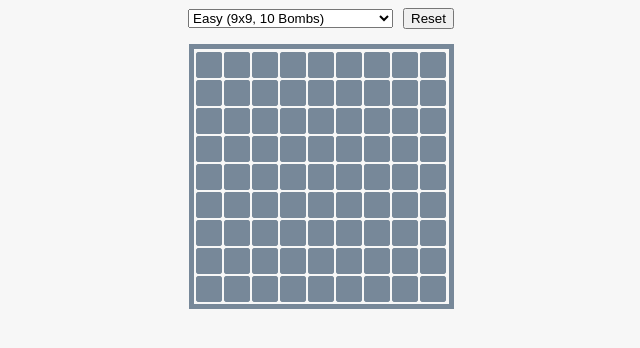
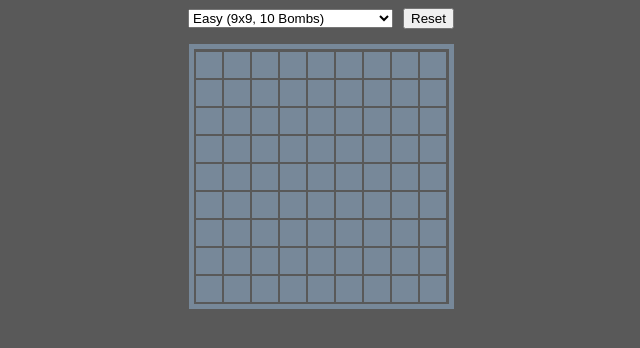
Before and after one commit to AndrewGardhouse/minesweeper, a Vue app: page / in a window 1280 px wide. Shown: the top 348 px of the page, without its empty margins (319-959 px from the left). Built offline with nearby package versions, Linux system fonts and the light colour scheme; the HTML template or start-up script is replaced by a standard one.

Commit message:
Changes colors

```diff
--- a/src/App.vue
+++ b/src/App.vue
@@ -17,7 +17,8 @@ export default {
 
 <style lang="scss">
 body {
-  background-color: #f7f7f7;
+  // background-color: #f7f7f7;
+  background-color: #595959;
 }
 
 #app {
--- a/src/components/Cell.vue
+++ b/src/components/Cell.vue
@@ -148,12 +148,11 @@ export default {
 
 <style lang="scss">
 .cell {
-  border: 1px solid lightslategrey;
-  border-radius: 2px;
+  background-color: #f9f9f9;
   width: 22px;
   height: 22px;
   margin: 1px;
-  padding: 1px;
+  padding: 2px;
   position: relative;
   display: flex;
   flex-direction: column;
@@ -161,23 +160,17 @@ export default {
   font-size: 13px;
   font-weight: bold;
   &--is-trigger {
-    background-color: red;
-    border-color: red;
-    color: white;
-  }
-  &--is-flagged-bomb-game-over {
-    background-color: green;
+    background-color: #FF3838;
     color: white;
   }
   &--is-flagged-possible-bomb, &--is-flagged-not-sure {
-    border-width: 2px;
     padding: 0;
   }
   &--is-flagged-possible-bomb {
-    border-color: green;
+    border: 2px solid #7ED9C3;
   }
   &--is-flagged-not-sure {
-    border-color: blue;
+    border: 2px solid dodgerblue;
   }
   &__content {
     &--is-bomb {
@@ -233,16 +226,22 @@ export default {
       font-size: 16px;
     }
     &--possible-bomb {
-      background-color: green;
+      background-color: #7ED9C3;
       &::after {
         content: '⚑';
       }
+      &:hover {
+        background-color: #7ED9C3;
+      }
     }
     &--not-sure {
-      background-color: blue;
+      background-color: dodgerblue;
       &::after {
         content: '?';
         font-weight: bold;
+      }
+      &:hover {
+        background-color: dodgerblue;
       }
     }
   }
--- a/src/components/Game.vue
+++ b/src/components/Game.vue
@@ -74,9 +74,11 @@ export default {
 <style lang="scss">
 .game {
   &__controls {
+    display: flex;
+    justify-content: center;
     margin-bottom: 15px;
     &__reset, &__difficulties {
-      margin: 0 5px;
+      margin: auto 5px;
     }
   }
   &__board {
@@ -89,10 +91,10 @@ export default {
       pointer-events: none;
     }
     &--game-over {
-      border-color: red;
+      border-color: #FF3838;
     }
     &--game-won {
-      border-color: limegreen;
+      border-color: #7ED9C3;
     }
     &__row {
       display: flex;
@@ -101,10 +103,10 @@ export default {
   .game__message {
     font-weight: bold;
     &--win {
-      color: green;
+      color: #7ED9C3;
     }
     &--lose {
-      color: red;
+      color: #FF3838;
     }
   }
 }
```
